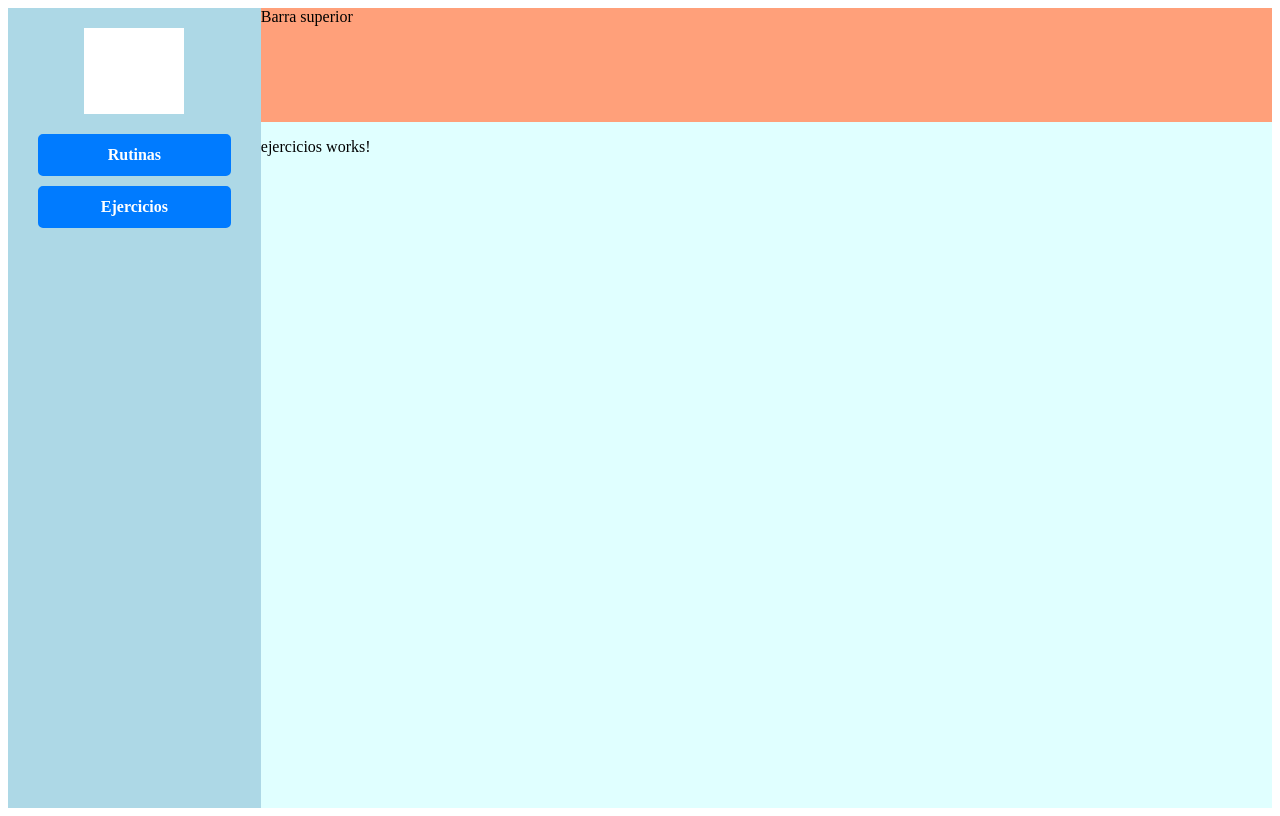
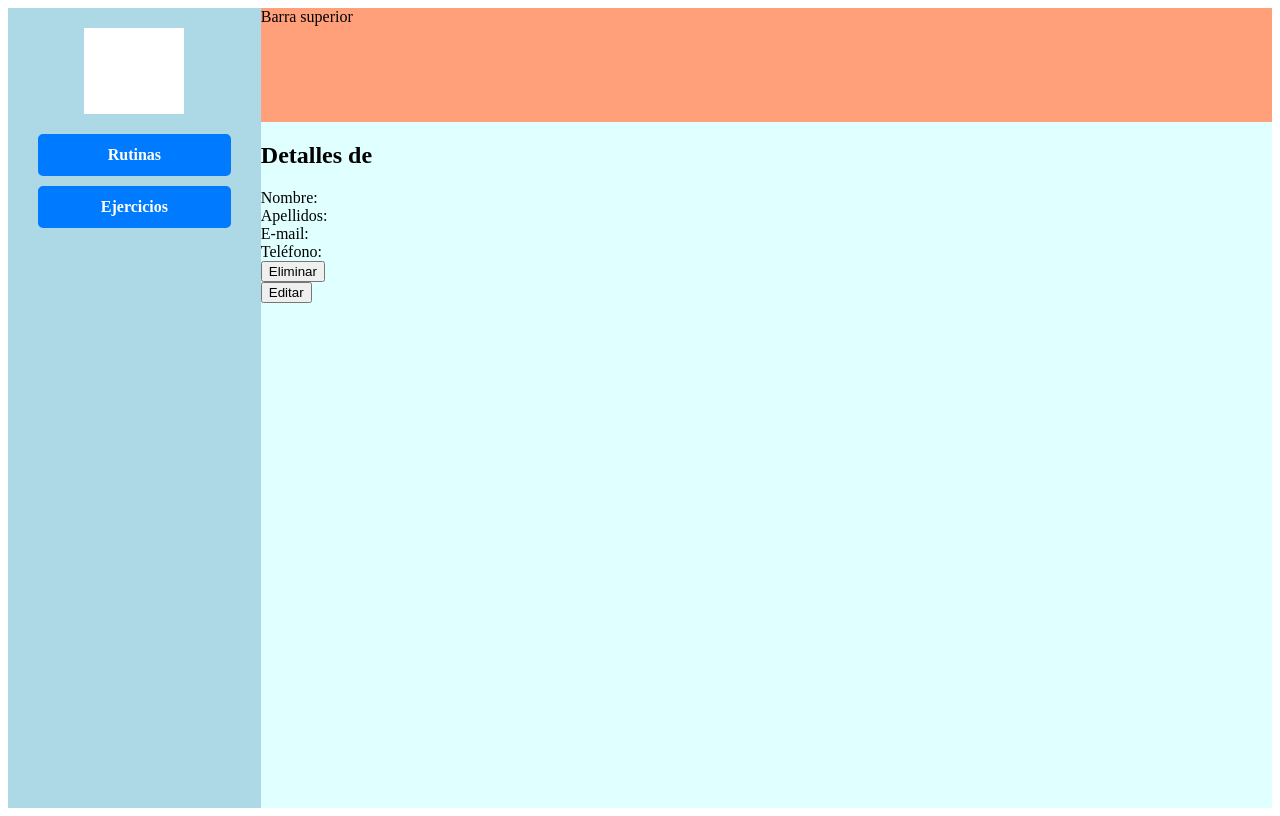
Before and after one commit to SII-Informatica-UMA/ciklum-el-grifo, an Angular app in the folder Proyecto-microservicio/: page /ejercicios in a window 1280 px wide. Built offline with nearby package versions, Linux system fonts and the light colour scheme.

Commit message:
componente formulario y clase de prueba de rutina, algunas cosas mas no me acuerdo

```diff
--- a/Proyecto-microservicio/angular.json
+++ b/Proyecto-microservicio/angular.json
@@ -96,5 +96,8 @@
         }
       }
     }
+  },
+  "cli": {
+    "analytics": false
   }
 }
--- a/Proyecto-microservicio/src/app/app.component.css
+++ b/Proyecto-microservicio/src/app/app.component.css
@@ -32,18 +32,6 @@ body{
     flex: 6;
     background-color: lightcyan;
 }
-
-.tablaCliente{
-    width: 100%;
-    border-collapse: collapse;
-}
-
-.tablaCliente th, .tablaCliente td {
-    padding: 8px; /* Añade espacio dentro de las celdas */
-    border: 1px solid black; /* Añade bordes a las celdas */
-    word-wrap: break-word; /* Permite que el texto se ajuste automáticamente */
-}
-
 /* Estilos para el botón */
 .boton {
     display: inline-block;
@@ -51,7 +39,7 @@ body{
     margin-top: 10px;
     font-size: 16px;
     font-weight: bold;
-    color: #fff;
+    color: #ffff;
     background-color: #007bff;
     border: 2px solid #007bff;
     border-radius: 5px;
@@ -69,8 +57,8 @@ body{
 
 /* Estilos al hacer clic */
 .boton:active {
-    background-color: #004080;
-    border-color: #004080;
+    background-color:   #ffffff;
+    border-color: #ffffff;
 }
 
 .navegador{
--- a/Proyecto-microservicio/src/app/ejercicios/ejercicios.component.html
+++ b/Proyecto-microservicio/src/app/ejercicios/ejercicios.component.html
@@ -1 +1,29 @@
-<p>ejercicios works!</p>
+<div class="container">
+    <div class="row">
+      <h2 >Detalles de {{contacto?.nombre}}</h2>
+    </div>
+
+  <div class="row">
+    <label class="col-md-3" for="nombre">Nombre:</label>
+    <span class="col-md-9 offset-2 offset-md-0">{{contacto?.nombre}}</span>
+  </div>
+  <div class="row">
+    <label class="col-md-3" for="nombre">Apellidos:</label>
+    <span class="col-md-9 offset-2 offset-md-0">{{contacto?.apellidos}}</span>
+  </div>
+  <div class="row">
+    <label class="col-md-3" for="nombre">E-mail:</label>
+    <span class="col-md-9 offset-2 offset-md-0">{{contacto?.email}}</span>
+  </div>
+  <div class="row">
+    <label class="col-md-3" for="nombre">Teléfono:</label>
+    <span class="col-md-9 offset-2 offset-md-0">{{contacto?.telefono}}</span>
+  </div>
+
+  <div class="row">
+    <button class="col-auto btn btn-outline-primary" (click)="eliminarContacto()">Eliminar <i class="bi bi-trash-fill"></i></button>
+    <div class="col-1"></div>
+    <button class="col-auto btn btn-outline-primary" (click)="editarContacto()">Editar <i class="bi bi-pencil-fill"></i></button>
+  </div>
+
+  </div>
--- a/Proyecto-microservicio/src/app/ejercicios/ejercicios.component.ts
+++ b/Proyecto-microservicio/src/app/ejercicios/ejercicios.component.ts
@@ -1,4 +1,5 @@
-import { Component } from '@angular/core';
+import { Component, Input,Output,EventEmitter } from '@angular/core';
+import { Rutina } from '../rutina';
 
 @Component({
   selector: 'app-ejercicios',
--- /dev/null
+++ b/Proyecto-microservicio/src/app/formulario-rutina/formulario-rutina.component.html
@@ -0,0 +1 @@
+<p>formulario-rutina works!</p>
--- /dev/null
+++ b/Proyecto-microservicio/src/app/rutina.ts
@@ -0,0 +1,6 @@
+export interface Rutina{
+    id: number;
+    nombre: string;
+    fecha: Date;
+    nose: undefined;
+}
--- a/Proyecto-microservicio/src/app/rutinas/rutinas.component.css
+++ b/Proyecto-microservicio/src/app/rutinas/rutinas.component.css
@@ -0,0 +1,10 @@
+.tablaCliente{
+    width: 100%;
+    border-collapse: collapse;
+}
+
+.tablaCliente th, .tablaCliente td {
+    padding: 8px; /* Añade espacio dentro de las celdas */
+    border: 1px solid black; /* Añade bordes a las celdas */
+    word-wrap: break-word; /* Permite que el texto se ajuste automáticamente */
+}
--- a/Proyecto-microservicio/src/app/rutinas/rutinas.component.html
+++ b/Proyecto-microservicio/src/app/rutinas/rutinas.component.html
@@ -1,4 +1,3 @@
-<p>rutinas works!</p>
 <table class="tablaCliente">
     <head>
 
```
Also changed, not shown: Proyecto-microservicio/src/app/formulario-rutina/formulario-rutina.component.ts (added, +12 -0 lines), Proyecto-microservicio/src/app/formulario-rutina/formulario-rutina.component.css (added), 2 other files (tests, documents, lock files or other folders).
